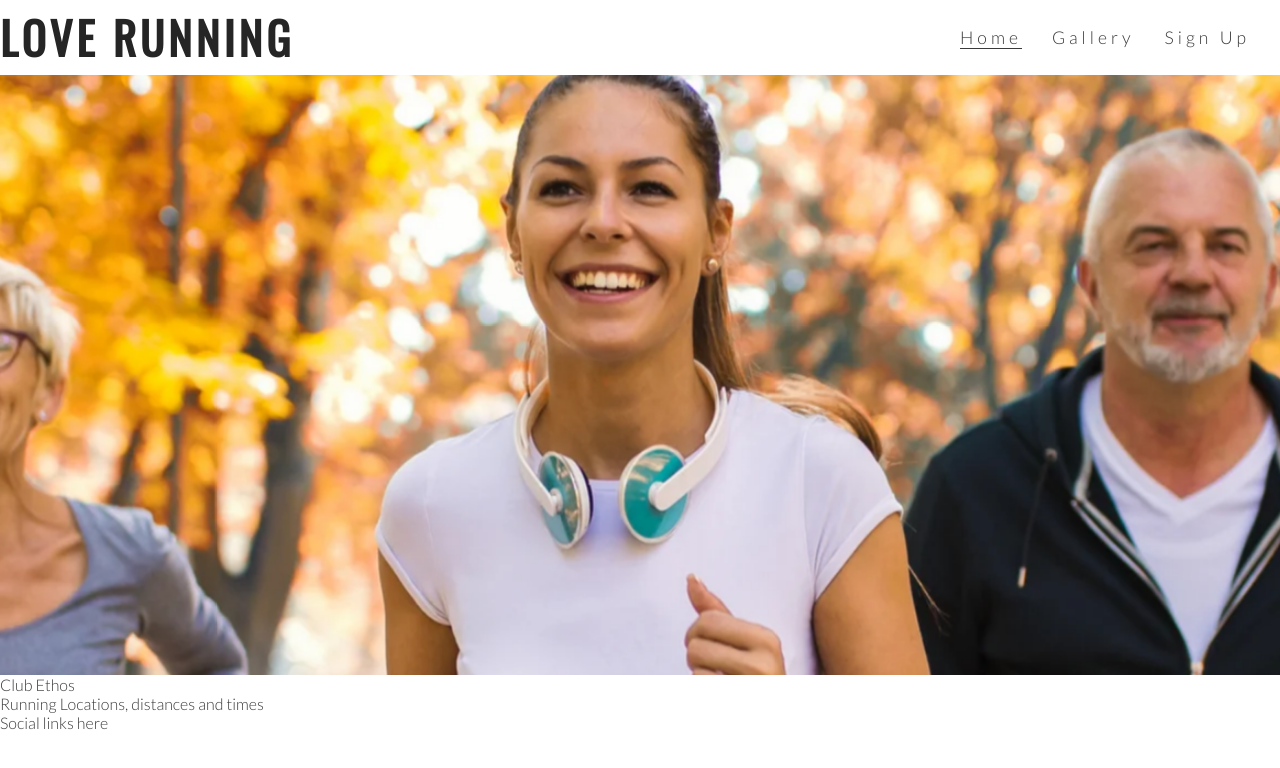
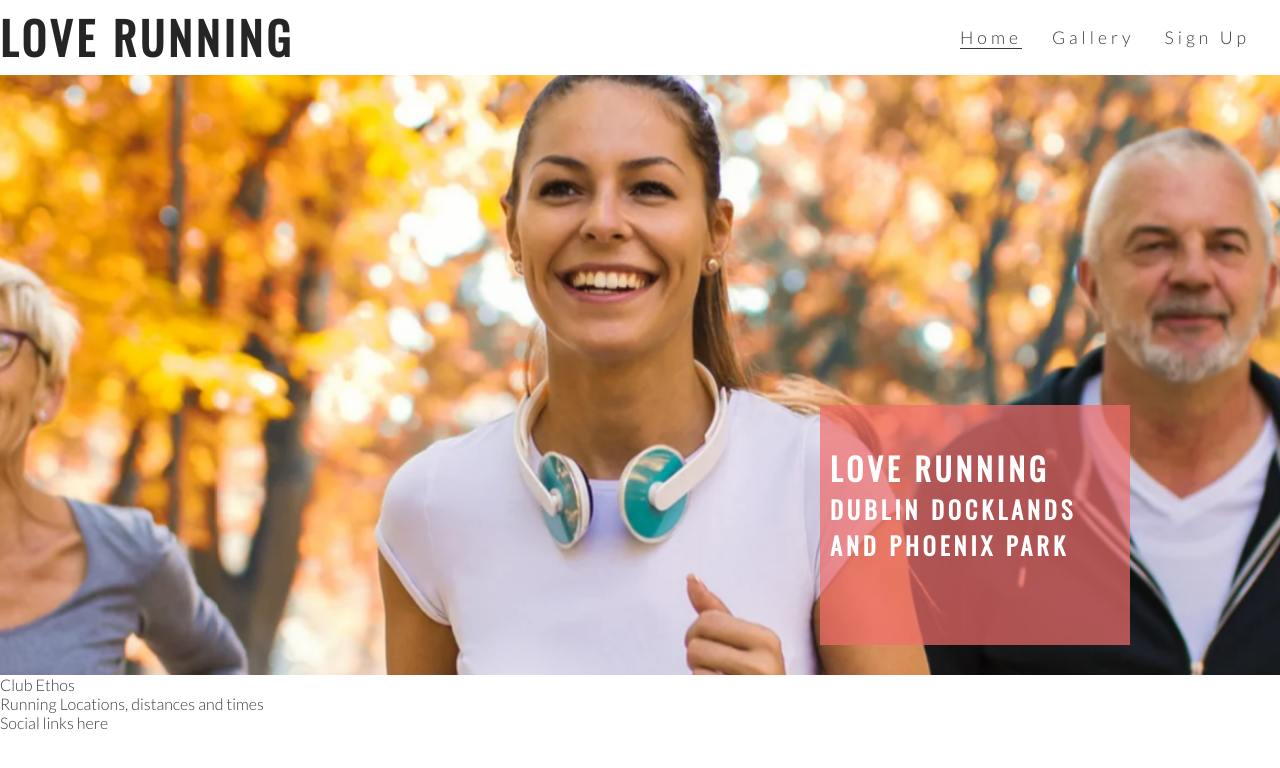
Before and after one commit to lukegibson101/love-running, a plain HTML site: page index.html in a window 1280 px wide. Drawn offline with nearby package versions, Linux system fonts and the light colour scheme.

Commit message:
Add cover text and style

```diff
--- a/assets/css/style.css
+++ b/assets/css/style.css
@@ -64,6 +64,12 @@ h2 {
     height: 600px;
     width: 100%;
     overflow: hidden;
+
+    position: relative;
+}
+
+#cover-text, #cover-text h2 {
+    color: #fff;
 }
 
 #hero-image {
@@ -88,3 +94,21 @@ h2 {
         transform: scale(1.1);
     }
 }
+
+#cover-text {
+    font-size: 130%;
+    font-family: Oswald, sans-serif;
+    text-transform: uppercase;
+    letter-spacing: 4px;
+
+    width: 300px;
+    height: 200px;
+
+    padding-top: 40px;
+    padding-left: 10px;
+
+    background-color: rgba(241, 109, 107, .7);
+    bottom: 30px;
+    right: 150px;
+    position: absolute;
+}
--- a/index.html
+++ b/index.html
@@ -31,9 +31,11 @@
         </nav>
     </header>
     <section id="hero-outer">
-        <div id="hero-image">
-
-        </div>>
+        <div id="hero-image"></div>
+        <div id="cover-text">
+            <h2>Love Running</h2>
+            <h3>Dublin Docklands and Phoenix Park</h3>
+        </div>
     </section>
     <section>
         Club Ethos
```
